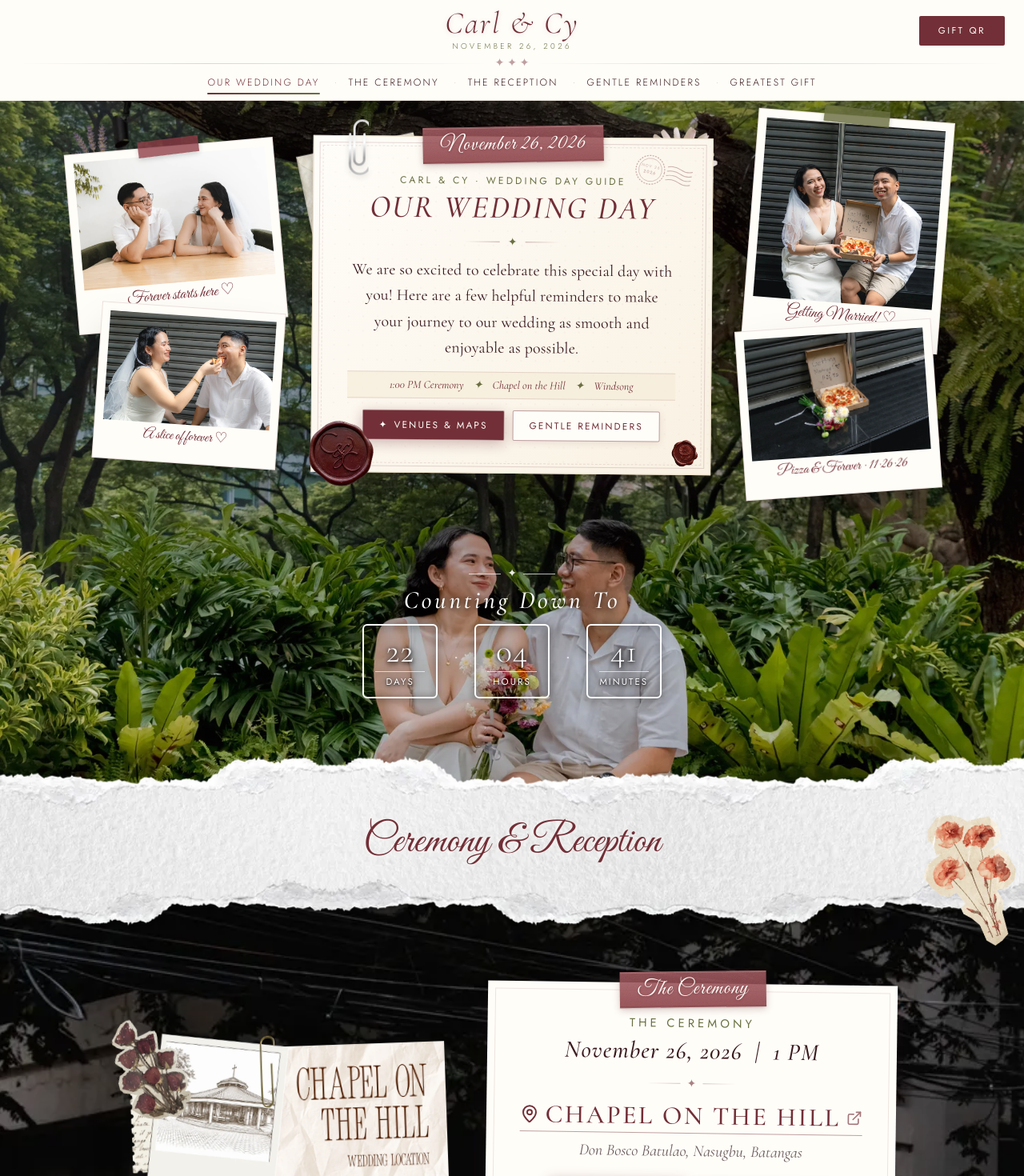
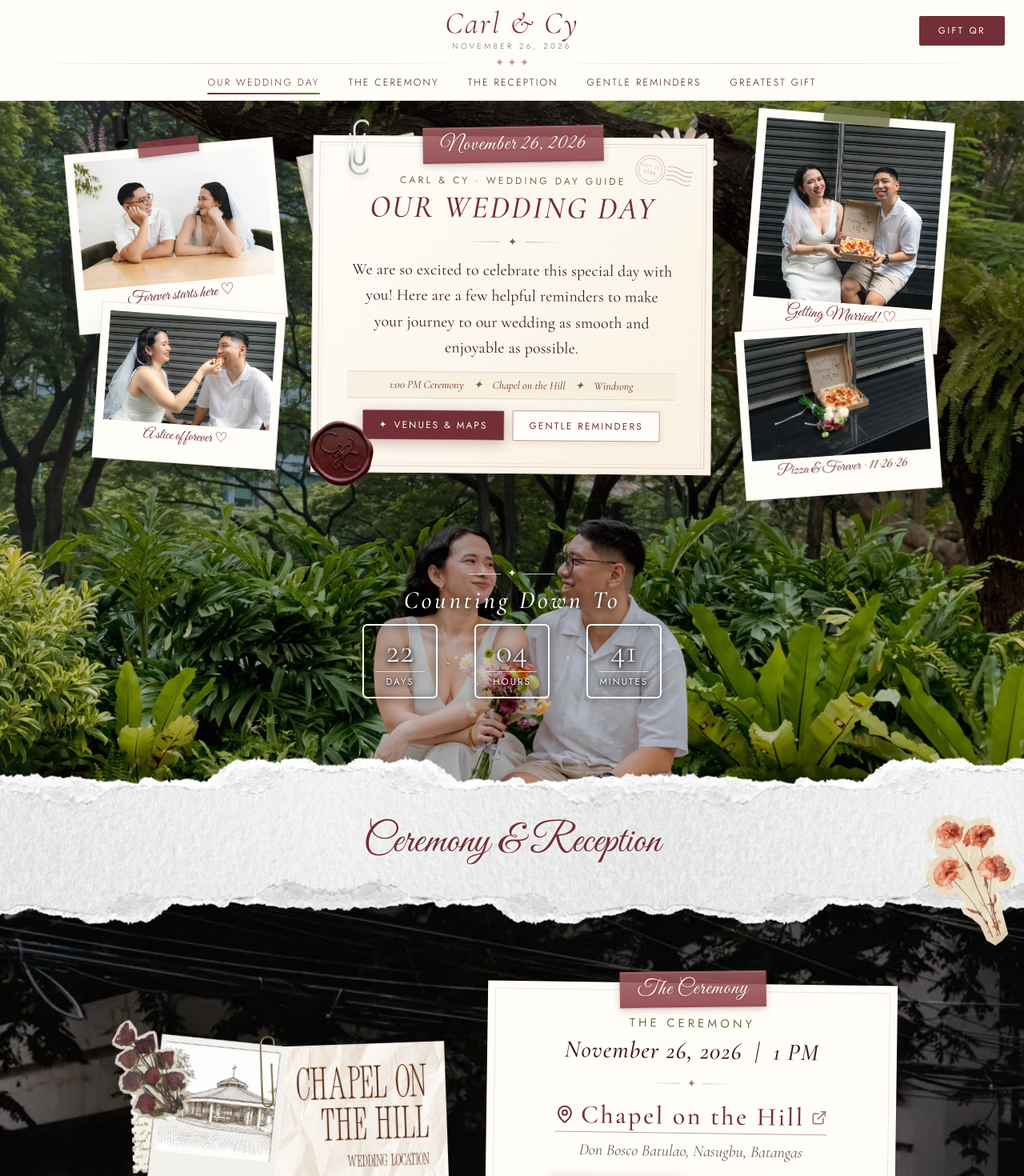
Before and after one commit to KinlieVenice/carl-cy-reminders, a React (Vite) app: page / in a window 1280 px wide. Shown: the top 1470 px of the page at 80% size. Built offline with nearby package versions, Linux system fonts and the light colour scheme.

Commit message:
Remove duplicate envelope-stamp sticker from hero banner and use title case for Chapel on the Hill

```diff
--- a/src/App.jsx
+++ b/src/App.jsx
@@ -772,15 +772,6 @@ export default function App() {
                   rotate={-8}
                   zIndex={35}
                 />
-                <Sticker
-                  src="/STICKERS/envelope-stamp.webp"
-                  width={60}
-                  mdWidth={84}
-                  bottom="-18px"
-                  right="-8px"
-                  rotate={14}
-                  zIndex={35}
-                />
               </div>
             </div>
 
@@ -1017,7 +1008,7 @@ export default function App() {
                     className="venue-link text-xl sm:text-2xl md:text-3xl lg:text-[2rem]"
                   >
                     <MapPin className="w-5 h-5 md:w-6 md:h-6 shrink-0" style={{ color: "#722F37" }} />
-                    <span>CHAPEL ON THE HILL</span>
+                    <span>Chapel on the Hill</span>
                     <ExternalLink className="w-4 h-4 md:w-5 md:h-5 shrink-0 opacity-65" />
                   </a>
                 </div>
```
